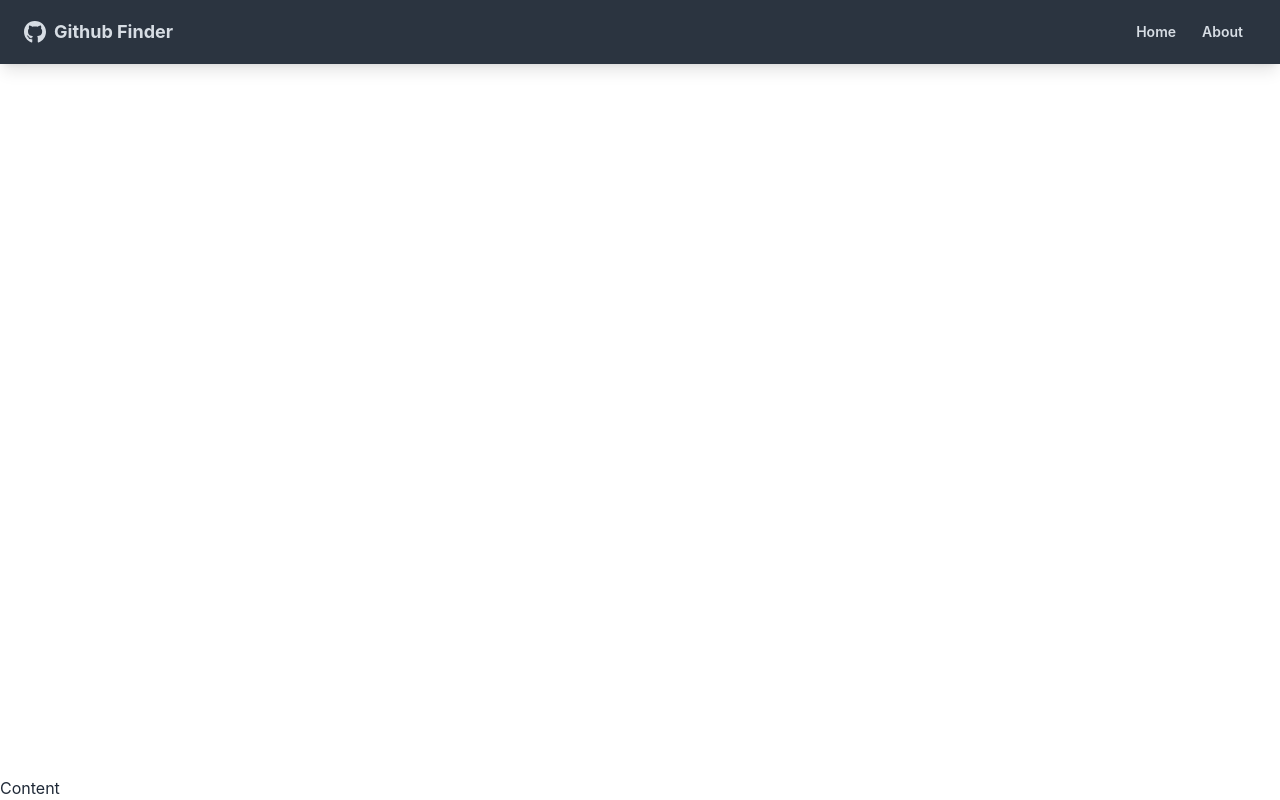
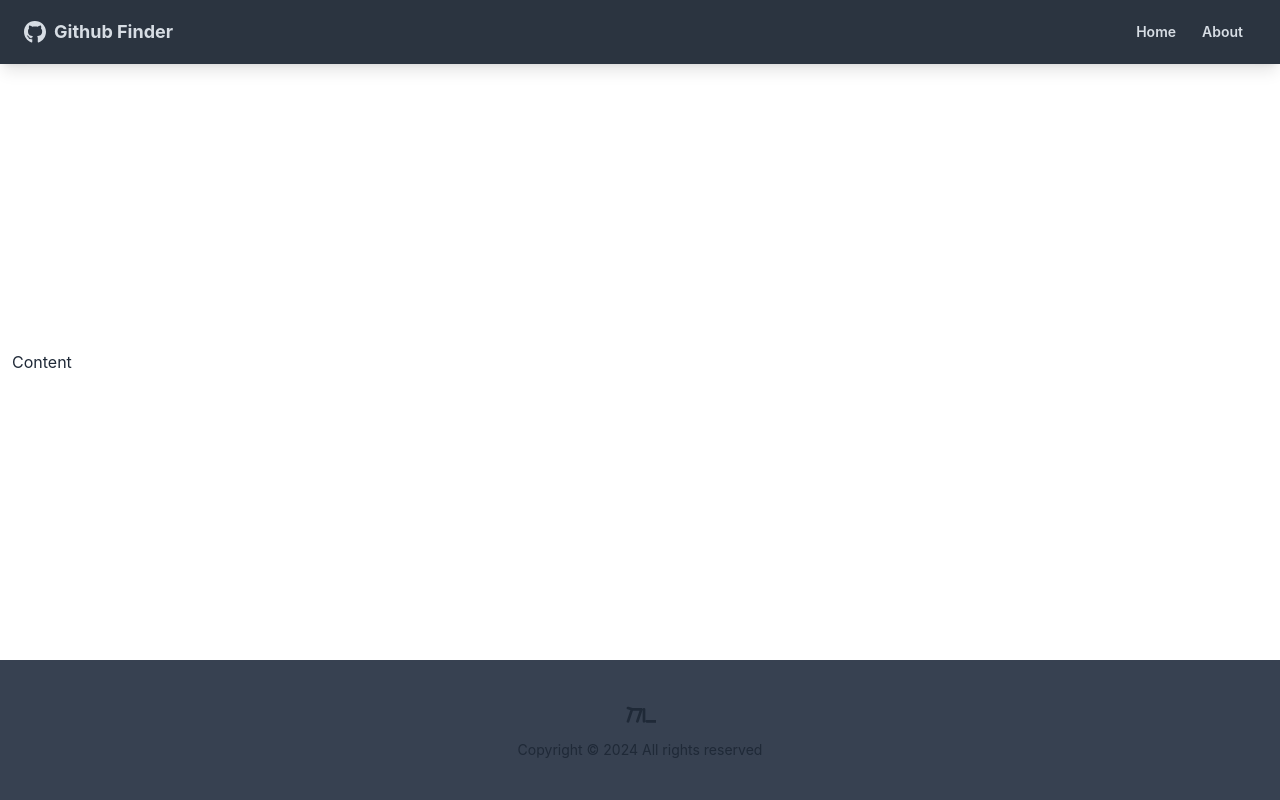
Before and after one commit to ediaz13/my-github-finder, a React (Create React App) app: page / in a window 1280 px wide. Built offline with nearby package versions, Linux system fonts and the light colour scheme; the HTML template or start-up script is replaced by a standard one.

Commit message:
Footer Component

```diff
--- a/src/App.js
+++ b/src/App.js
@@ -1,6 +1,7 @@
 import './App.css';
 import { BrowserRouter as Router, Route } from "react-router-dom";
 import Navbar from "./components/layout/Navbar";
+import Footer from "./components/layout/Footer";
 
 function App() {
   return (
@@ -8,7 +9,9 @@ function App() {
       <div className='flex flex-col justify-between h-screen'>
         <Navbar />
 
-        <main>Content</main>
+        <main className='container mx-auto px-3 pb-12'>Content</main>
+
+        <Footer />
       </div>
     </Router>
   );
--- /dev/null
+++ b/src/components/layout/Footer.jsx
@@ -0,0 +1,17 @@
+import React from 'react'
+
+function Footer() {
+    const footerYear = new Date().getFullYear()
+  return (
+    <footer className='footer p-10 bg-gray-700 text text-primary-contect footer-center'>
+        <div>
+            <svg xmlns="http://www.w3.org/2000/svg" fill="none" viewBox="0 0 24 24" stroke="currentColor" className="w-8 h-8 inline-block">
+                <path strokeLinecap="round" strokeLinejoin="round" strokeWidth={2} d="M3 6l3 1m0 0l-3 9 3-9zm0 0h7m0 0l-3 9 3-9m4 9h7m-9-9v9" />
+            </svg>
+            <p> Copyright &copy; {footerYear} All rights reserved</p>
+        </div>
+    </footer>
+  )
+}
+
+export default Footer
```
